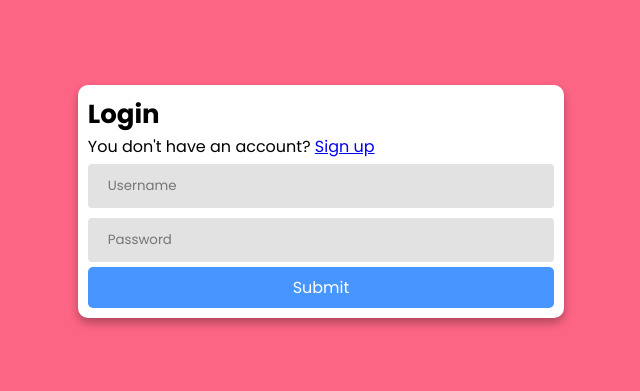
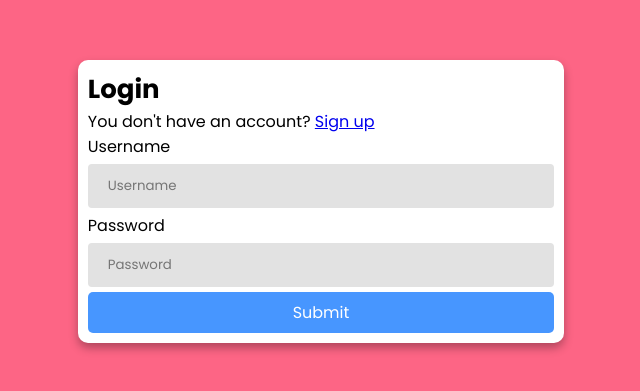
Before and after one commit to fatma2705/Analisi_FE, an Angular app: page /login in a window 1280 px wide. Shown: the part 231-622 px from the top of the page, without its empty margins (319-959 px from the left). Built offline with nearby package versions, Linux system fonts and the light colour scheme.

Commit message:
messaggio errore aggiunto alla login

```diff
--- a/src/app/auth/auth.service.ts
+++ b/src/app/auth/auth.service.ts
@@ -2,6 +2,8 @@ import { Injectable } from '@angular/core';
 import { HttpClient } from '@angular/common/http';
 import { inject } from '@angular/core';
 import { tap } from 'rxjs/operators';
+import { Observable, throwError } from 'rxjs';
+import { catchError } from 'rxjs/operators';
 
 
 @Injectable({
@@ -32,4 +34,19 @@ export class AuthService {
   isLoggedIn() {
     return localStorage.getItem('authUser') !== null;
   }
+
+  private handleError(error: any): Observable<never> {
+  let errorMessage = 'Errore di autenticazione';
+  if (error.error instanceof ErrorEvent) {
+    // Errore client-side
+    errorMessage = `Errore: ${error.error.message}`;
+  } else if (error.error && error.error.message) {
+    // Errore server-side con messaggio specifico
+    errorMessage = error.error.message;
+  }
+  console.error('An error occurred:', errorMessage);
+  return throwError(() => new Error(errorMessage));
 }
+
+
+}
--- a/src/app/auth/login/login.component.css
+++ b/src/app/auth/login/login.component.css
@@ -49,3 +49,9 @@
     font-size: 26px;
     font-weight: bold;
 }
+
+.error-message {
+  color: red;
+  border: 1px solid red;
+  padding: 10px;
+}
--- a/src/app/auth/login/login.component.html
+++ b/src/app/auth/login/login.component.html
@@ -1,12 +1,19 @@
 <div class="login-card">
+  <div class="card-title">
+    <h1>Login</h1>
+    <span>You don't have an account? <a routerLink="/register">Sign up</a></span>
+  </div>
+  <form class="form-group" [formGroup]="loginForm" (ngSubmit)="onSubmit()">
+    <label for="username">Username</label>
+    <input id="username" name="username" type="text" formControlName="username" placeholder="Username">
 
-   <div class="card-title">
-   <h1>Login</h1>
-   <span>You don't have an account? <a routerLink="/register">Sign up</a></span>
-   </div>
-   <form class="form-group" [formGroup]="loginForm" (ngSubmit)="onSubmit()">
-   <input name="username" type="username" formControlName="username" placeholder="Username">
-   <input type="password" formControlName="password" placeholder="Password">
-   <button>Submit</button>
-   </form>
+    <label for="password">Password</label>
+    <input id="password" type="password" formControlName="password" placeholder="Password">
+
+    <button type="submit">Submit</button>
+
+     <div class="error-message" *ngIf="errorMessage">
+      <p>{{ errorMessage }}</p>
     </div>
+  </form>
+</div>
--- a/src/app/auth/login/login.component.ts
+++ b/src/app/auth/login/login.component.ts
@@ -1,37 +1,46 @@
 import { Component } from '@angular/core';
 import { inject } from '@angular/core';
-import { FormControl,FormGroup,ReactiveFormsModule,Validators } from '@angular/forms';
+import { FormControl, FormGroup, ReactiveFormsModule, Validators } from '@angular/forms';
 import { Router, RouterModule } from '@angular/router';
 import { AuthService } from '../auth.service';
+import { NavbarComponent } from '../../navbar/navbar.component';
+import { NgIf } from '@angular/common';
 
 @Component({
   selector: 'app-login',
   standalone: true,
-  imports: [ReactiveFormsModule,RouterModule],
+  imports: [ReactiveFormsModule, RouterModule, NavbarComponent, NgIf],
   templateUrl: './login.component.html',
-  styleUrl: './login.component.css'
+  styleUrls: ['./login.component.css']
 })
 export class LoginComponent {
+  errorMessage: string = '';
 
   authService = inject(AuthService);
   router = inject(Router);
 
   protected loginForm = new FormGroup({
-    username: new FormControl('',[Validators.required]),
-    password: new FormControl('',[Validators.required])
-  })
+    username: new FormControl('', [Validators.required]),
+    password: new FormControl('', [Validators.required])
+  });
 
-  onSubmit(){
-    if(this.loginForm.valid){
-      console.log(this.loginForm.value);
-      this.authService.login(this.loginForm.value)
-      .subscribe((data: any) => {
-        if(this.authService.isLoggedIn()){
+  onSubmit() {
+  if (this.loginForm.valid) {
+    console.log(this.loginForm.value);
+    this.authService.login(this.loginForm.value).subscribe({
+      next: (data: any) => {
+        if (this.authService.isLoggedIn()) {
           this.router.navigate(['/admin']);
         }
         console.log(data);
-      });
-    }
+      },
+      error: (err: any) => {
+        this.errorMessage = (err.error && err.error.message) ? err.error.message : 'Credenziali di accesso errate';
+        console.error(this.errorMessage);
+      }
+    });
   }
+}
+
 
 }
--- a/src/app/auth/register/register.component.ts
+++ b/src/app/auth/register/register.component.ts
@@ -4,11 +4,12 @@ import { AbstractControl, FormControl,FormGroup,ReactiveFormsModule,Validators }
 import { Router,RouterModule } from '@angular/router';
 import { AuthService } from '../auth.service';
 import { NgIf } from '@angular/common';
+import { NavbarComponent } from '../../navbar/navbar.component';
 
 @Component({
   selector: 'app-register',
   standalone: true,
-  imports: [ReactiveFormsModule,RouterModule,NgIf],
+  imports: [ReactiveFormsModule,RouterModule,NgIf,NavbarComponent],
   templateUrl: './register.component.html',
   styleUrl: './register.component.css'
 })
```
